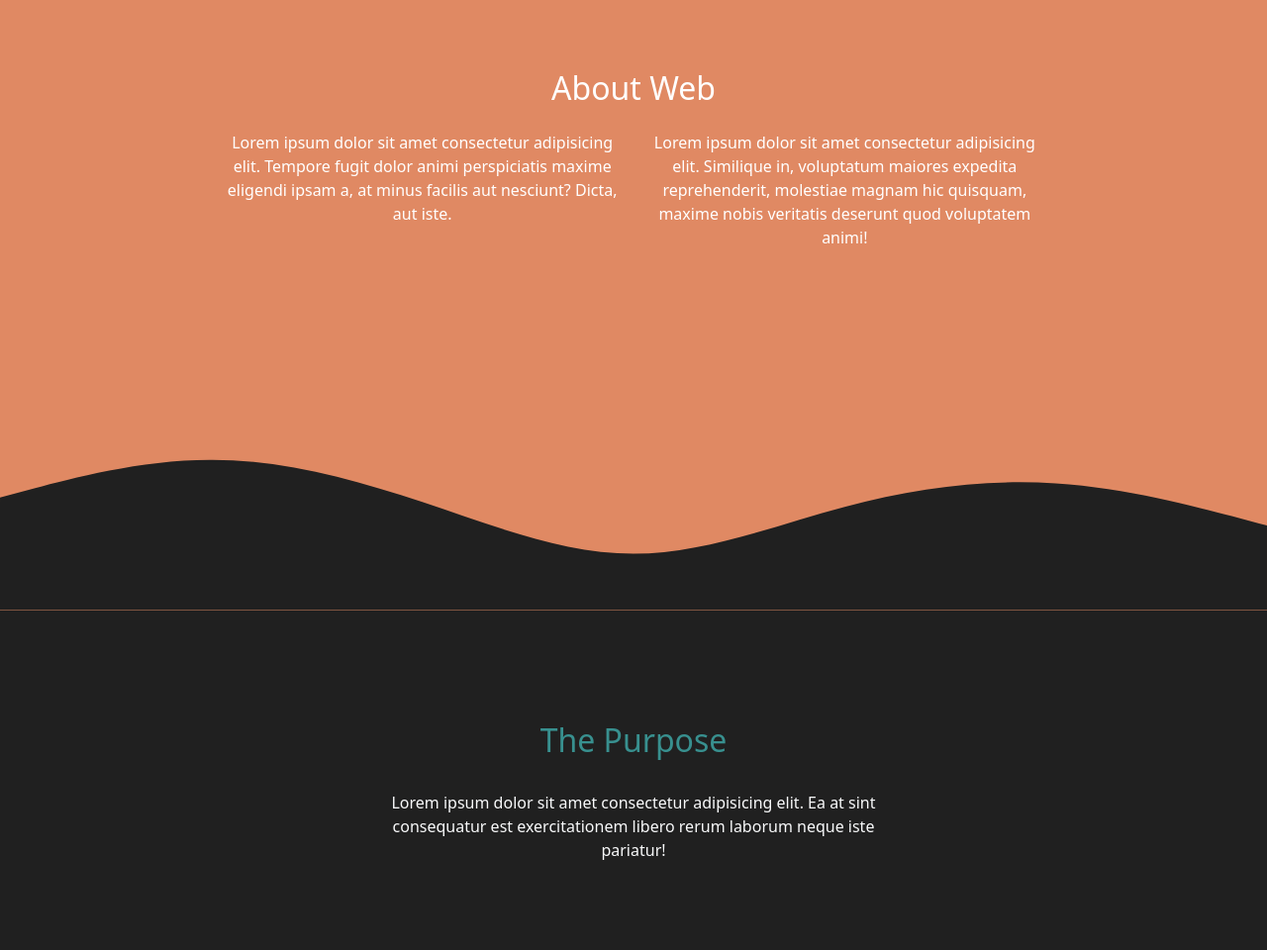
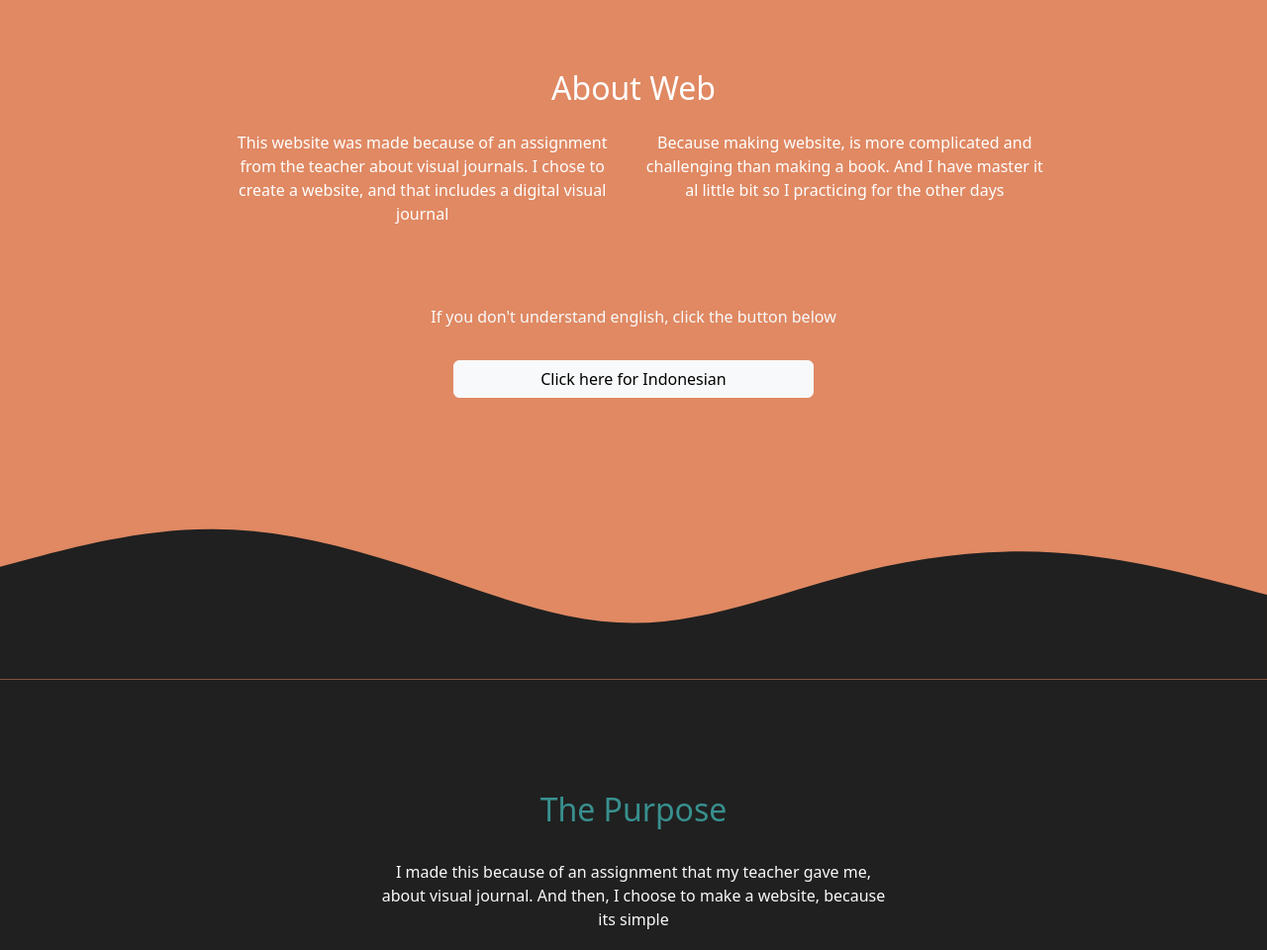
Before and after one commit to Kambing76/TugasSeni.github-io, a plain HTML site: page index english dark.html in a window 1280 px wide. Shown: the part 860-1820 px from the top of the page at 99% size. Drawn offline with nearby package versions, Linux system fonts and the light colour scheme.

Commit message:
pembetulan tulisan

```diff
--- a/index english dark.html
+++ b/index english dark.html
@@ -69,12 +69,25 @@
             </div>
             <div class="row text-center justify-content-center mt-3" style="color:#fff; padding-bottom: 4rem;">
                 <div class="col-md-4">
-                    <p data-aos="fade-right" data-aos-duration="1700" data-aos-delay="400" >Lorem ipsum dolor sit amet consectetur adipisicing elit. Tempore fugit dolor animi perspiciatis maxime eligendi ipsam a, at minus facilis aut nesciunt? Dicta, aut iste.</p>
+                    <p data-aos="fade-right" data-aos-duration="1700" data-aos-delay="400" >This website was made because of an assignment from the teacher about visual journals. I chose to create a website, and
+                    that includes a digital visual journal</p>
                 </div>
                 <div class="col-md-4">
-                    <p data-aos="fade-left" data-aos-duration="1850" data-aos-delay="400">Lorem ipsum dolor sit amet consectetur adipisicing elit. Similique in, voluptatum maiores expedita reprehenderit, molestiae magnam hic quisquam, maxime nobis veritatis deserunt quod voluptatem animi!</p>
+                    <p data-aos="fade-left" data-aos-duration="1850" data-aos-delay="400">Because making website, is more complicated and challenging than making a book. And I have master it al little bit so I
+                    practicing for the other days</p>
                 </div>
             </div>
+            <div class="row">
+                <div class="col">
+                    <p class="text-center text-light pb-3" data-aos="fade-down" data-aos-duration="1300" data-aos-delay="400">If you don't understand english, click the button below</p>
+                </div>
+            </div>
+        <div data-aos="fade" data-aos-duration="1600" data-aos-delay="600" class="container"
+            style="padding-left: 31.83%; padding-right: 31.83%;">
+            <div class="row">
+                <a class="btn btn-light justify-content-center" role="button" href="index Indonesia dark.html">Click here for Indonesian</a>
+            </div>
+        </div>
         </div>
         <svg style="background-color: #e08963;" xmlns="http://www.w3.org/2000/svg" viewBox="0 0 1440 320">
             <path fill="#202020" fill-opacity="1"
@@ -92,7 +105,8 @@
             </div>
             <div class="row text-center pt-4 justify-content-center text-light" style="padding-bottom: 6rem;">
                 <div class="col-md-5">
-                    <p data-aos="fade-up" data-aos-duration="1700" data-aos-delay="400">Lorem ipsum dolor sit amet consectetur adipisicing elit. Ea at sint consequatur est exercitationem libero rerum laborum neque iste pariatur!</p>
+                    <p data-aos="fade-up" data-aos-duration="1700" data-aos-delay="400">I made this because of an assignment that my teacher gave me, about visual journal. And then, I choose to make a
+                    website, because its simple</p>
                 </div>
             </div>
         </div>
@@ -112,7 +126,7 @@
             </div>
             <div class="row justify-content-center" style="padding-top: 4%; color: #5e96ae;">
                 <div class="col-md-4 col-lg-7">
-                    <p data-aos="fade-left" data-aos-duration="1600" data-aos-delay="300" data-aos-offset="200" class="text-center">Lorem ipsum dolor sit amet, consectetur adipisicing elit. Autem, harum.</p>
+                    <p data-aos="fade-left" data-aos-duration="1600" data-aos-delay="300" data-aos-offset="200" class="text-center">The assignment is, I'm observing an art, either its three dimension or two dimension</p>
                 </div>
             </div>
             <div class="row justify-content-center text-center" style="padding-top: 3rem;">
```
Also changed, not shown: index Indonesia dark.html (+6 -4 lines), index Indonesia.html (+7 -4 lines), index.html (+15 -4 lines).
